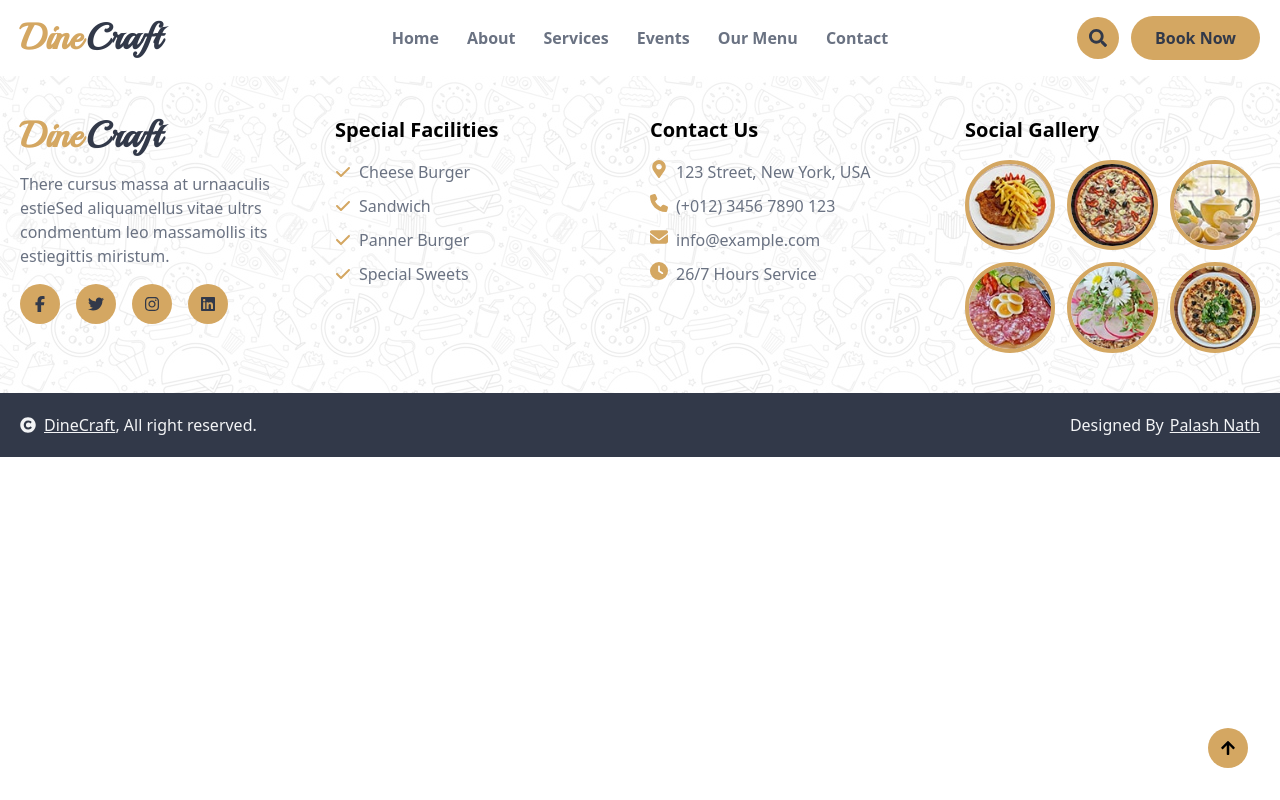
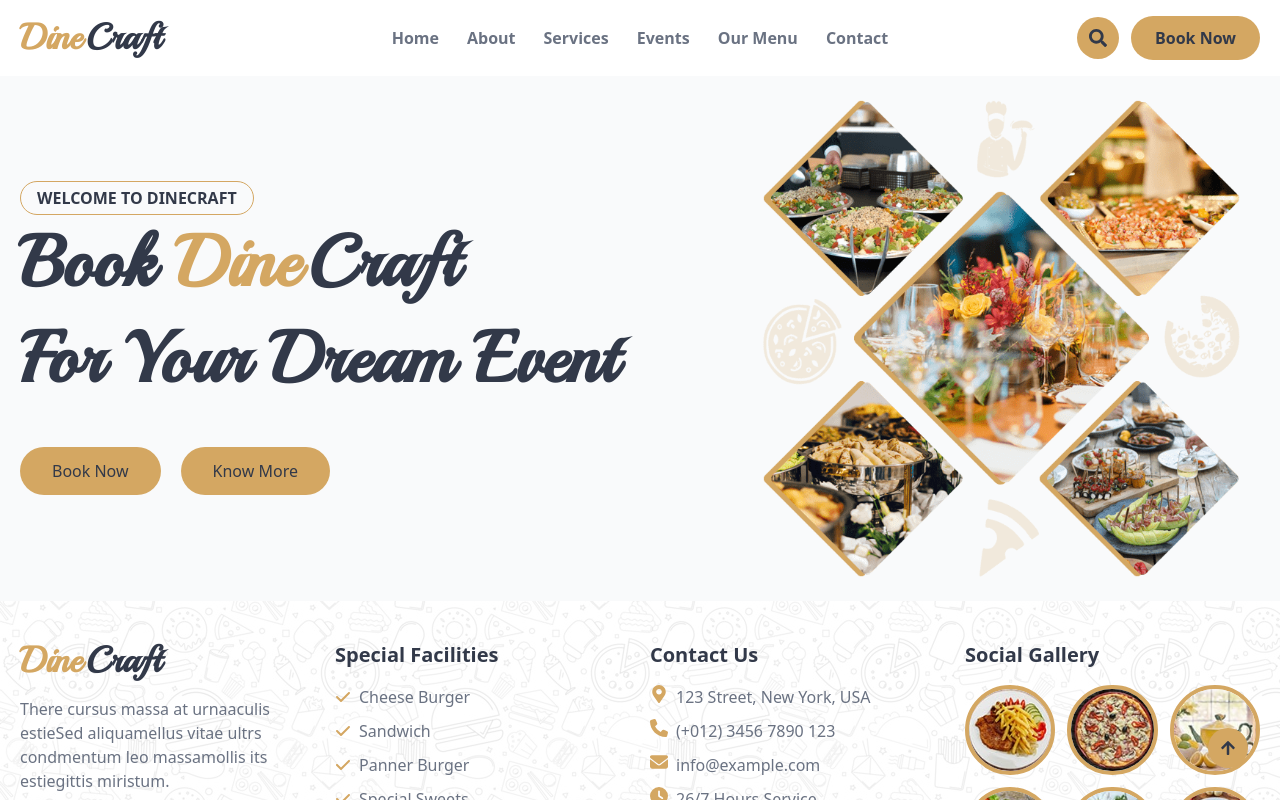
Before and after one commit to palashnath880/dine-craft, a Next.js app: page / in a window 1280 px wide. Shown: the top 800 px of the page. Built offline with nearby package versions, Linux system fonts and the light colour scheme.

Commit message:
HeroArea Component Updated

```diff
--- a/src/app/globals.css
+++ b/src/app/globals.css
@@ -9,6 +9,10 @@
   --color-secondary: #323949;
 }
 
+body{
+  color: var(--color-secondary);
+}
+
 .container{
   @apply container px-5 mx-auto
 }
--- a/src/app/page.tsx
+++ b/src/app/page.tsx
@@ -13,9 +13,7 @@ import React from "react";
 export default function page() {
   return (
     <>
-      {/* Hero Start */}
-      {/* <HeroArea /> */}
-      {/* Hero End */}
+      <HeroArea />
 
       {/* About area */}
       {/* <AboutArea /> */}
--- a/src/components/home/HeroArea.tsx
+++ b/src/components/home/HeroArea.tsx
@@ -1,41 +1,54 @@
 import Image from "next/image";
+import Link from "next/link";
 import React from "react";
 
 export default function HeroArea() {
   return (
-    <div className="container-fluid bg-light py-6 my-6 mt-0">
+    <div className="bg-gray-50 py-6">
       <div className="container">
-        <div className="row g-5 align-items-center">
-          <div className="col-lg-7 col-md-12">
-            <small className="d-inline-block fw-bold text-dark text-uppercase bg-light border border-primary rounded-pill px-4 py-1 mb-4 animated bounceInDown">
-              Welcome to CaterServ
+        <div className="grid grid-cols-12 items-center">
+          <div className="col-span-7 max-md:col-span-12">
+            <div className="flex flex-col items-start">
+              <small className="text-base font-bold text-secondary border border-primary uppercase px-4 py-1 rounded-full">
+                Welcome to DineCraft
               </small>
-            <h1 className="display-1 mb-4 animated bounceInDown">
-              Book <span className="text-primary">Cater</span>Serv For Your
-              Dream Event
+
+              <h1 className="text-7xl font-bold text-secondary font-playball leading-24">
+                Book <span className="text-primary">Dine</span>Craft <br /> For
+                Your Dream Event
               </h1>
-            <a
+
+              <div className="flex items-center gap-5 mt-10">
+                <Link
                   href=""
-              className="btn btn-primary border-0 rounded-pill py-3 px-4 px-md-5 me-4 animated bounceInLeft"
+                  className="bg-primary text-secondary rounded-full py-3 px-8 font-medium"
                 >
                   Book Now
-            </a>
-            <a
+                </Link>
+                <Link
                   href=""
-              className="btn btn-primary border-0 rounded-pill py-3 px-4 px-md-5 animated bounceInLeft"
+                  className="bg-primary text-secondary rounded-full py-3 px-8 font-medium"
                 >
                   Know More
-            </a>
+                </Link>
               </div>
-          <div className="col-lg-5 col-md-12">
+            </div>
+          </div>
+
+          <div className="col-span-5 max-md:col-span-12">
+            <div className="w-full h-auto px-5">
               <Image
-              src="img/hero.png"
-              className="img-fluid rounded animated zoomIn"
+                width={200}
+                height={200}
+                draggable={false}
+                src="/img/hero.png"
+                className="w-full h-full object-cover"
                 alt=""
               />
             </div>
           </div>
         </div>
       </div>
+    </div>
   );
 }
```
Lines whose indentation alone changed are shown as unchanged.
